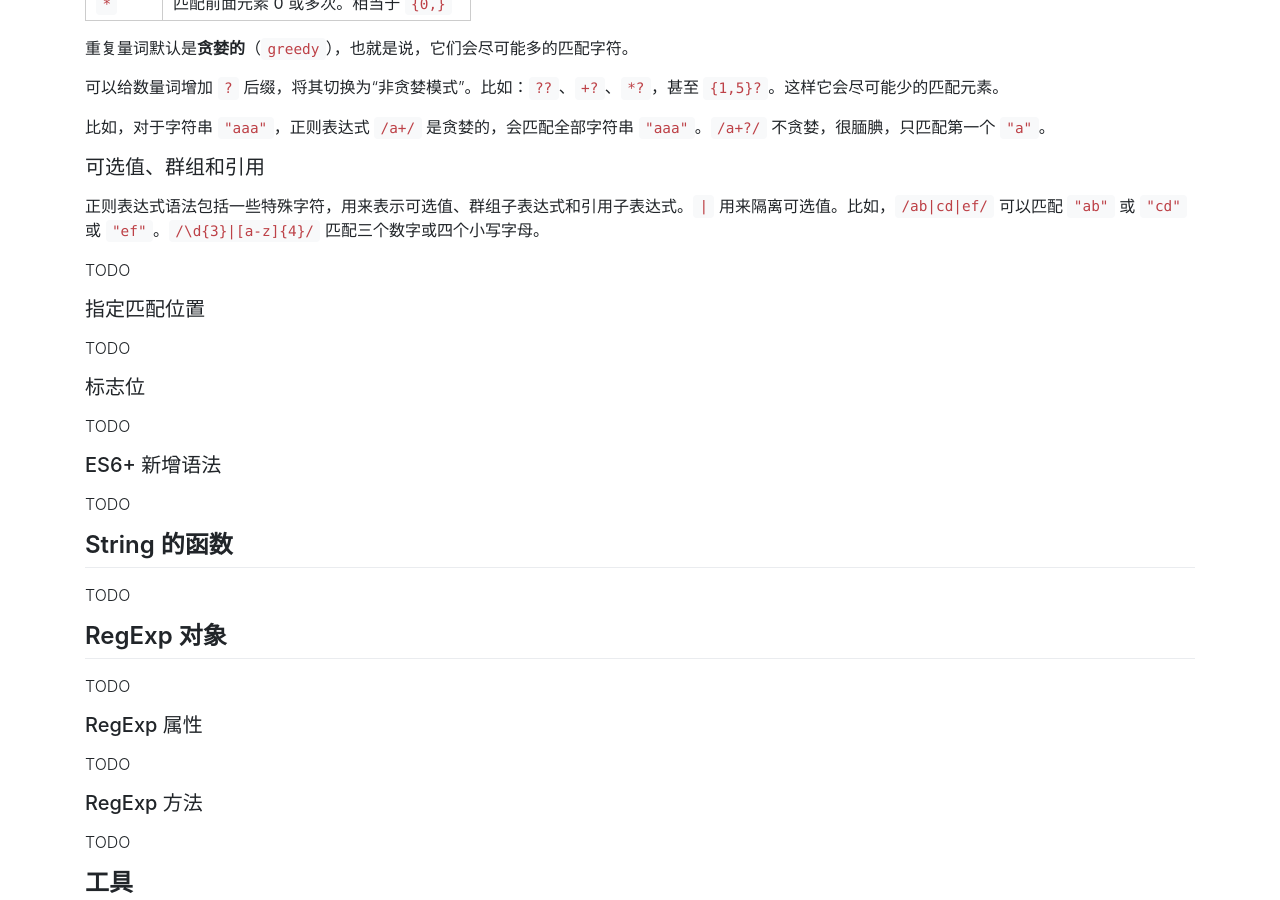
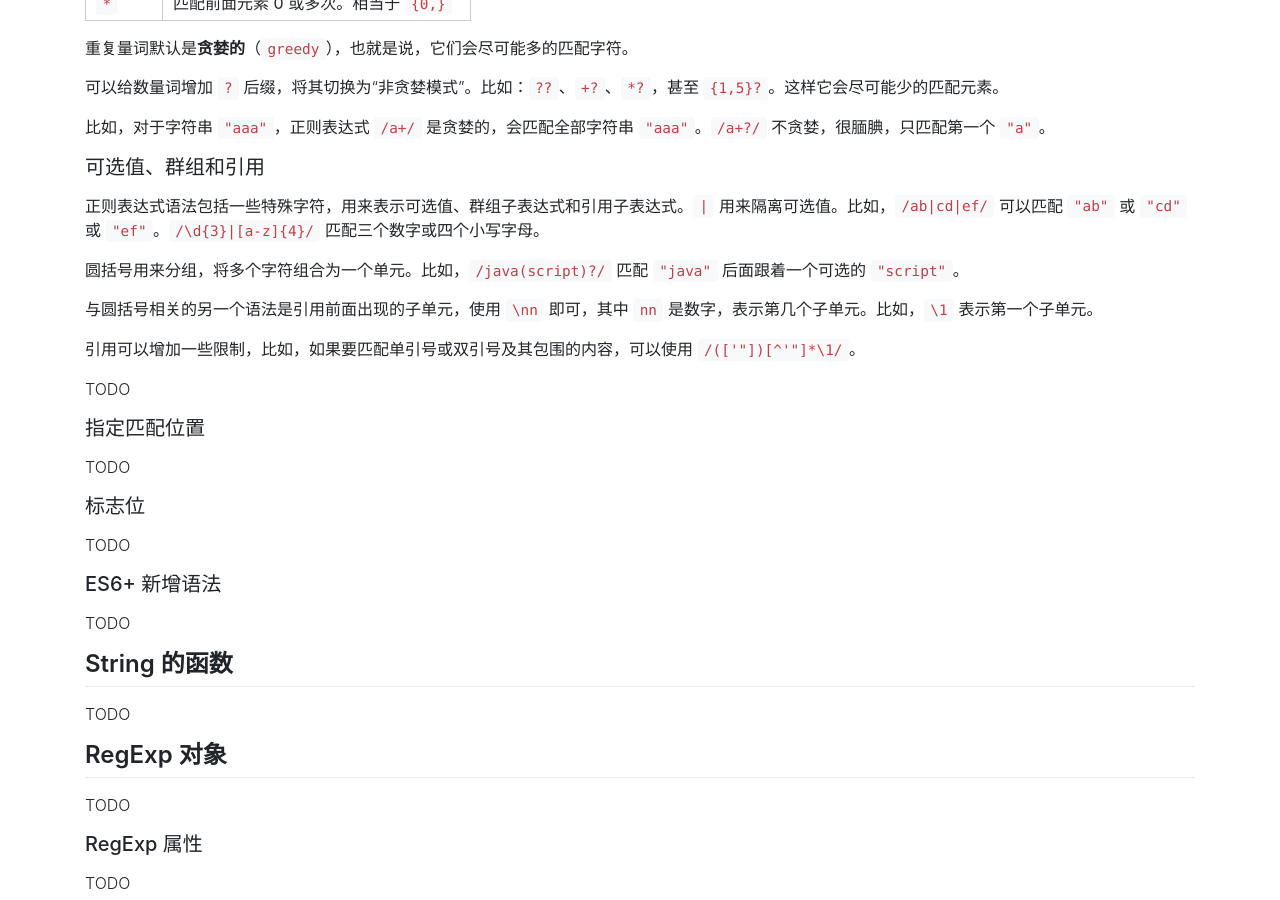
Before and after one commit to liuzhuan/liuzhuan.github.io, a Jekyll site: the page built from _posts/2018-01-03-js-regexp-usage.md, in a window 1280 px wide and 900 px high, scrolled down 1930 px. Built offline with Jekyll 4.4.1, drawn with Linux system fonts in a browser that asks for light colours; nearby versions of some CDN libraries; comment, search, counter and statistics services are not loaded.

Commit message:
adding more javascript regular expressions

```diff
--- a/_posts/2018-01-03-js-regexp-usage.md
+++ b/_posts/2018-01-03-js-regexp-usage.md
@@ -82,6 +82,12 @@ a3 === a4
 
 正则表达式语法包括一些特殊字符，用来表示可选值、群组子表达式和引用子表达式。`|` 用来隔离可选值。比如，`/ab|cd|ef/` 可以匹配 `"ab"` 或 `"cd"` 或 `"ef"`。`/\d{3}|[a-z]{4}/` 匹配三个数字或四个小写字母。
 
+圆括号用来分组，将多个字符组合为一个单元。比如，`/java(script)?/` 匹配 `"java"` 后面跟着一个可选的 `"script"`。
+
+与圆括号相关的另一个语法是引用前面出现的子单元，使用 `\nn` 即可，其中 `nn` 是数字，表示第几个子单元。比如，`\1` 表示第一个子单元。
+
+引用可以增加一些限制，比如，如果要匹配单引号或双引号及其包围的内容，可以使用 `/(['"])[^'"]*\1/`。
+
 TODO
 
 ### 指定匹配位置
```
